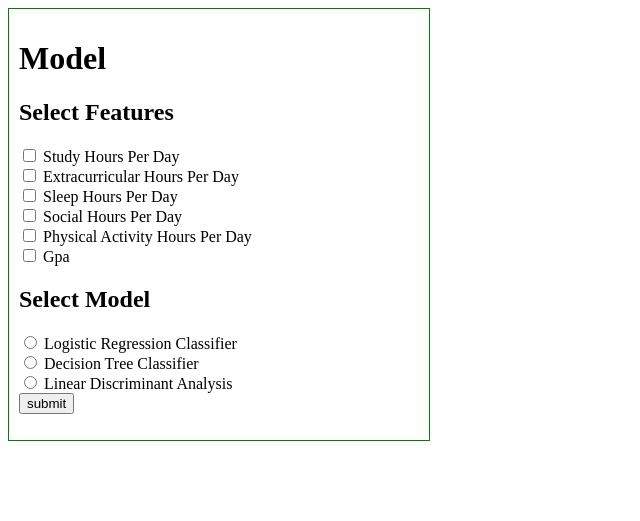
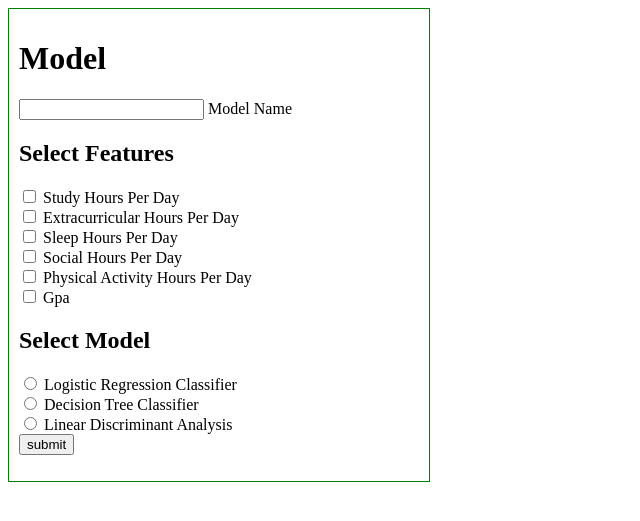
Before and after one commit to clong35/Project, a Flask app: page /train_new_model in a window 1280 px wide. Shown: the top 521 px of the page, without its empty margins (0-640 px from the left). Run offline with Flask 3, Linux system fonts and the light colour scheme.

Commit message:
fixed model training

```diff
--- a/routes.py
+++ b/routes.py
@@ -48,13 +48,14 @@ def train_new_model():
 @app.route('/process_model', methods=['GET', 'POST'])
 def process_model():
     if request.method == 'POST':
+        model_name = request.form.get('model_name')
         selected_features = request.form.getlist('selected_features')
         selected_model = request.form.getlist('selected_model')
 
         print(selected_features)
         print(selected_model)
 
-        train_model(selected_model, selected_features, "new_model_1")
+        train_model(selected_model, selected_features, f"{model_name}.pkl")
 
         # print(request.form)
     return redirect("/")
--- a/templates/predict.html
+++ b/templates/predict.html
@@ -7,7 +7,7 @@
 	<div>
 		<h1>Model</h1>
 		<form method="POST"
-			action="{{ url_for('predict') }}">
+			action="{{ url_for('get_prediction') }}">
             {% for feature in features %}
                 <input type="number" name="{{feature}}" id="{{feature}}" value="{{feature}}", step="0.01">
                 <label>{{feature}}</label><br><br>
--- a/templates/train_new_model.html
+++ b/templates/train_new_model.html
@@ -8,6 +8,8 @@
 		<h1>Model</h1>
 		<form method="POST"
 			action="{{ url_for('process_model') }}">
+			<input type="text" name="model_name" id="model_name">
+			<label for="model_name">Model Name</label><br>
 			<H2>Select Features</H2>
 			{% for feature in features %}
 			<input type="checkbox"
@@ -19,10 +21,10 @@
 			<H2>Select Model</H2>
 			<input type="radio" name="selected_model" id="logistic_regression_classifier", value="logistic_regression_classifier">
 			<label for="logistic_regression_classifier">Logistic Regression Classifier</label><br>
-			<input type="radio" name="selected_model" id="decision_tree_classifier" value="decision_tree_classifier">
-			<label for="decision_tree_classifier">Decision Tree Classifier</label><br>
-			<input type="radio" name="selected_model" id="linear_discriminant_analysis" value="linear_discriminant_analysis">
-			<label for="linear_discriminant_analysis">Linear Discriminant Analysis</label><br>
+			<input type="radio" name="selected_model" id="DecisionTreeClassifier" value="DecisionTreeClassifier">
+			<label for="DecisionTreeClassifier">Decision Tree Classifier</label><br>
+			<input type="radio" name="selected_model" id="LinearDiscriminantAnalysis" value="LinearDiscriminantAnalysis">
+			<label for="LinearDiscriminantAnalysis">Linear Discriminant Analysis</label><br>
 			<button type="train">submit</button>
 		</form>
 	</div>
```
Also changed, not shown: train_model.py (+7 -0 lines), 4 other files.
